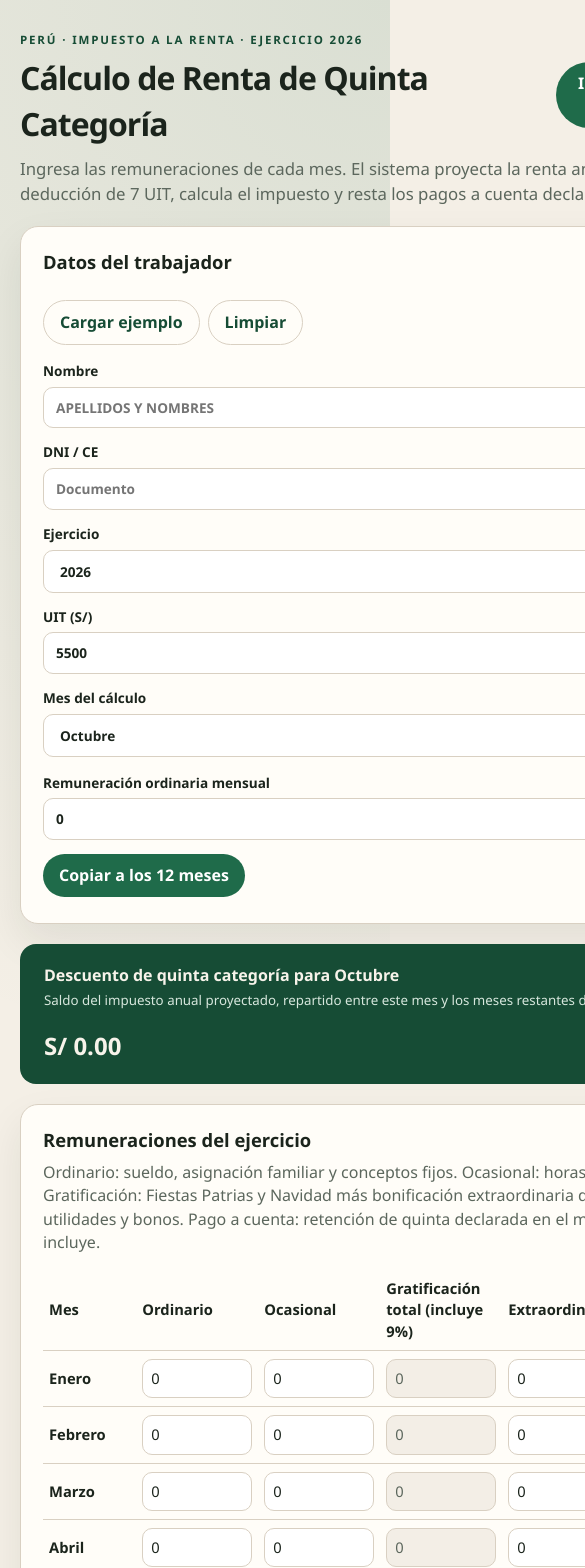
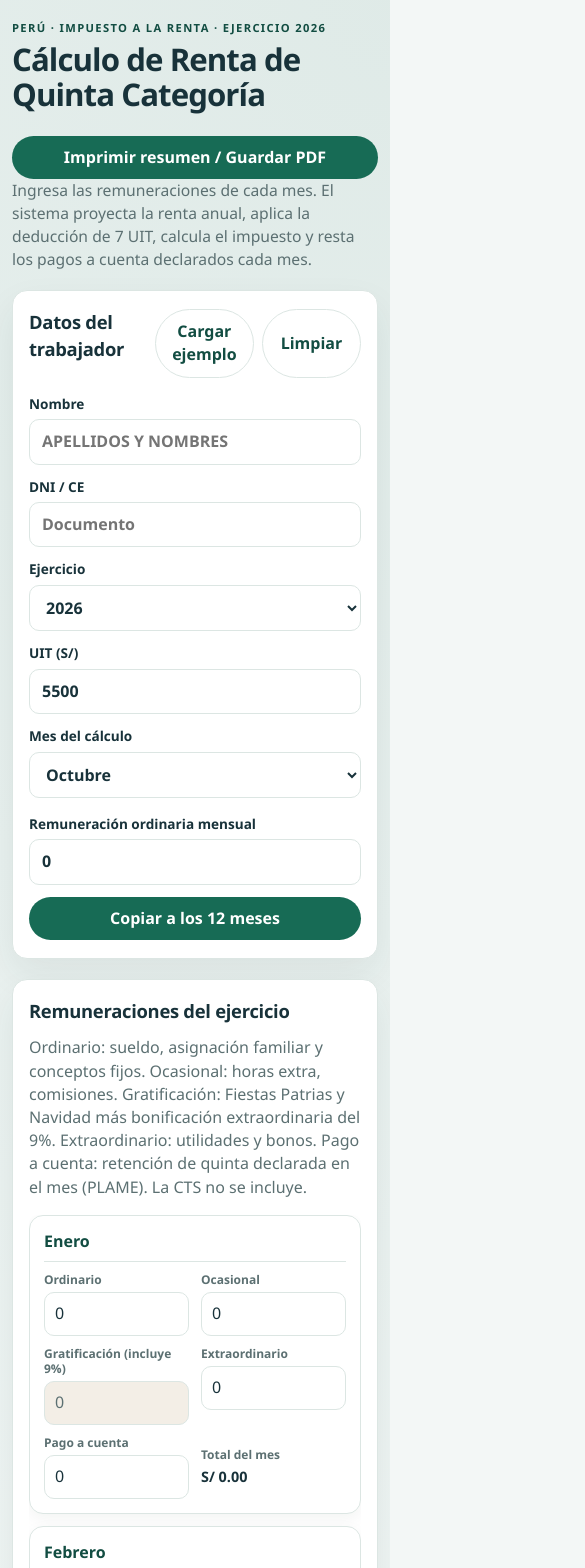
Before and after one commit to juliolh0686/cal_5tacattegoria, a Vue app: page / in a window 390 px wide. Shown: the top 1568 px of the page, 585 px wide, since content can reach past the window. Built offline with nearby package versions, Linux system fonts and the light colour scheme.

Commit message:
Mejora diseño responsivo y presentación de resultados

```diff
--- a/src/App.vue
+++ b/src/App.vue
@@ -296,14 +296,6 @@ function actualizarGratificacionTotal(mes, totalIngresado) {
       </div>
     </section>
 
-    <section class="selected-retention" aria-live="polite">
-      <div>
-        <span>Descuento de quinta categoría para {{ retencionSeleccionada.nombre }}</span>
-        <small>Saldo del impuesto anual proyectado, repartido entre este mes y los meses restantes del año.</small>
-      </div>
-      <strong>{{ soles(retencionSeleccionada.retencionMes) }}</strong>
-    </section>
-
     <section class="panel">
       <div class="panel-head panel-head-remuneraciones">
         <h2>Remuneraciones del ejercicio</h2>
@@ -317,7 +309,7 @@ function actualizarGratificacionTotal(mes, totalIngresado) {
       </div>
 
       <div class="table-wrap">
-        <table>
+        <table class="payroll-table">
           <thead>
             <tr>
               <th>Mes</th>
@@ -332,13 +324,13 @@ function actualizarGratificacionTotal(mes, totalIngresado) {
           <tbody>
             <tr v-for="mes in form.meses" :key="mes.id">
               <th>{{ MESES[mes.id - 1].nombre }}</th>
-              <td>
+              <td data-label="Ordinario">
                 <input v-model.number="mes.ordinario" type="number" min="0" step="0.01" />
               </td>
-              <td>
+              <td data-label="Ocasional">
                 <input v-model.number="mes.variable" type="number" min="0" step="0.01" />
               </td>
-              <td>
+              <td data-label="Gratificación (incluye 9%)">
                 <template v-if="mes.id === 7 || mes.id === 12">
                   <input
                     :value="round2(toNumber(mes.gratificacion) + bonificacionGratificacion(mes))"
@@ -351,13 +343,13 @@ function actualizarGratificacionTotal(mes, totalIngresado) {
                 </template>
                 <input v-else :value="0" type="number" disabled aria-label="Sin gratificación este mes" />
               </td>
-              <td>
+              <td data-label="Extraordinario">
                 <input v-model.number="mes.extraordinario" type="number" min="0" step="0.01" />
               </td>
-              <td>
+              <td data-label="Pago a cuenta">
                 <input v-model.number="mes.pagoACuenta" type="number" min="0" step="0.01" />
               </td>
-              <td class="num">{{ soles(resultado.retenciones[mes.id - 1].totalMes) }}</td>
+              <td class="num" data-label="Total del mes">{{ soles(resultado.retenciones[mes.id - 1].totalMes) }}</td>
             </tr>
           </tbody>
           <tfoot>
@@ -406,6 +398,14 @@ function actualizarGratificacionTotal(mes, totalIngresado) {
       </article>
     </section>
 
+    <section class="selected-retention" aria-live="polite">
+      <div>
+        <span>Descuento de quinta categoría para {{ retencionSeleccionada.nombre }}</span>
+        <small>Saldo del impuesto anual proyectado, repartido entre este mes y los meses restantes del año.</small>
+      </div>
+      <strong>{{ soles(retencionSeleccionada.retencionMes) }}</strong>
+    </section>
+
     <div class="split">
       <section class="panel">
         <h2>Tramos del impuesto</h2>
@@ -413,6 +413,7 @@ function actualizarGratificacionTotal(mes, totalIngresado) {
           Tasa efectiva sobre renta bruta: {{ pct(resultado.tasaEfectiva) }}
           · Total del impuesto: {{ soles(resultado.impuestoAnual) }}
         </p>
+        <div class="table-wrap">
         <table class="compact">
           <thead>
             <tr>
@@ -431,6 +432,7 @@ function actualizarGratificacionTotal(mes, totalIngresado) {
             </tr>
           </tbody>
         </table>
+        </div>
         <p class="legal">
           UIT {{ form.ejercicio }}: {{ soles(form.uit) }}. Deducción fija 7 UIT =
           {{ soles(resultado.deduccionFija) }}. Referencia: art. 53° LIR y procedimiento de
@@ -440,6 +442,7 @@ function actualizarGratificacionTotal(mes, totalIngresado) {
 
       <section class="panel">
         <h2>Retención mensual proyectada</h2>
+        <div class="table-wrap">
         <table class="compact">
           <thead>
             <tr>
@@ -468,8 +471,10 @@ function actualizarGratificacionTotal(mes, totalIngresado) {
             </tr>
           </tfoot>
         </table>
+        </div>
       </section>
     </div>
+
   </div>
   <footer class="app-footer">
     <span class="footer-brand">Cálculo de Renta de Quinta Categoría</span>
--- a/src/style.css
+++ b/src/style.css
@@ -1,18 +1,20 @@
 :root {
-  --ink: #1b241c;
-  --muted: #5c675d;
-  --paper: #f4efe6;
-  --card: #fffdf8;
-  --line: #d9d0c2;
-  --accent: #1f6b4a;
-  --accent-dark: #164c35;
-  --gold: #c4a35a;
-  --shadow: 0 18px 40px rgba(27, 36, 28, 0.08);
-  font-family: 'Segoe UI', 'Helvetica Neue', sans-serif;
+  --ink: #18323a;
+  --muted: #5c7072;
+  --paper: #f3f7f6;
+  --card: #ffffff;
+  --line: #dce6e3;
+  --accent: #176b55;
+  --accent-dark: #124d42;
+  --gold: #bc8734;
+  --shadow: 0 16px 36px rgba(24, 50, 58, 0.07);
+  font-family: 'Aptos', 'Segoe UI Variable', 'Segoe UI', system-ui, sans-serif;
   color: var(--ink);
   background: var(--paper);
   line-height: 1.45;
-  font-weight: 430;
+  font-weight: 400;
+  font-synthesis: none;
+  text-rendering: optimizeLegibility;
 }
 
 * {
@@ -22,24 +24,31 @@
 body {
   margin: 0;
   min-width: 320px;
+  width: 100%;
+  overflow-x: hidden;
   background:
-    radial-gradient(circle at top right, rgba(31, 107, 74, 0.12), transparent 28%),
+    radial-gradient(circle at 100% 0, rgba(23, 107, 85, 0.09), transparent 30%),
     var(--paper);
 }
 
 #app {
   max-width: 1180px;
+  width: 100%;
+  min-width: 0;
   margin: 0 auto;
   padding: 32px 20px 64px;
 }
 
 .page {
   display: grid;
+  width: 100%;
+  min-width: 0;
   gap: 20px;
 }
 
 .app-footer {
   max-width: 1180px;
+  width: 100%;
   margin: 4px auto 0;
   padding: 16px 20px 24px;
   border-top: 1px solid var(--line);
@@ -78,7 +87,9 @@ body {
 .hero h1 {
   margin: 6px 0 10px;
   font-size: clamp(2rem, 4vw, 3rem);
+  line-height: 1.12;
   letter-spacing: -0.03em;
+  font-weight: 750;
 }
 
 .hero-top {
@@ -102,8 +113,8 @@ body {
 .eyebrow {
   margin: 0;
   text-transform: uppercase;
-  letter-spacing: 0.16em;
-  font-size: 0.72rem;
+  letter-spacing: 0.12em;
+  font-size: 0.7rem;
   color: var(--accent-dark);
   font-weight: 700;
 }
@@ -122,9 +133,10 @@ small {
 }
 
 .panel {
+  min-width: 0;
   background: var(--card);
   border: 1px solid var(--line);
-  border-radius: 18px;
+  border-radius: 16px;
   padding: 22px;
   box-shadow: var(--shadow);
 }
@@ -152,6 +164,8 @@ small {
 h2 {
   margin: 0 0 12px;
   font-size: 1.15rem;
+  letter-spacing: -0.015em;
+  font-weight: 700;
 }
 
 .actions,
@@ -181,7 +195,8 @@ select {
 
 input:focus,
 select:focus {
-  outline: 2px solid rgba(31, 107, 74, 0.35);
+  outline: 3px solid rgba(23, 107, 85, 0.2);
+  outline-offset: 1px;
   border-color: var(--accent);
 }
 
@@ -223,6 +238,7 @@ button {
   font: inherit;
   font-weight: 650;
   cursor: pointer;
+  transition: background-color 160ms ease, border-color 160ms ease, transform 160ms ease;
 }
 
 .primary {
@@ -234,6 +250,11 @@ button {
   background: var(--accent-dark);
 }
 
+button:focus-visible {
+  outline: 3px solid rgba(23, 107, 85, 0.32);
+  outline-offset: 2px;
+}
+
 .ghost {
   background: transparent;
   color: var(--accent-dark);
@@ -242,11 +263,26 @@ button {
 
 .table-wrap {
   overflow-x: auto;
+  overscroll-behavior-inline: contain;
+  scrollbar-width: thin;
+  border-radius: 8px;
 }
 
 table {
   width: 100%;
   border-collapse: collapse;
+}
+
+.table-wrap table {
+  min-width: 900px;
+}
+
+.compact {
+  min-width: 560px;
+}
+
+.table-wrap table.compact {
+  min-width: 560px;
 }
 
 th,
@@ -255,6 +291,17 @@ td {
   padding: 8px 6px;
   border-bottom: 1px solid var(--line);
   font-size: 0.92rem;
+}
+
+thead th {
+  background: #edf5f2;
+  color: #294d49;
+  font-size: 0.78rem;
+  font-weight: 700;
+}
+
+tbody tr:hover {
+  background: rgba(23, 107, 85, 0.035);
 }
 
 .compact th,
@@ -300,7 +347,7 @@ td input {
   gap: 18px;
   padding: 20px 24px;
   border-radius: 16px;
-  background: var(--accent-dark);
+  background: linear-gradient(120deg, #124d42, #176b55);
   color: #f7f3ea;
 }
 
@@ -326,7 +373,7 @@ td input {
 .kpi-grid article {
   background: var(--card);
   border: 1px solid var(--line);
-  border-radius: 16px;
+  border-radius: 14px;
   padding: 16px 18px;
 }
 
@@ -361,7 +408,7 @@ td input {
 .saldo-grid article {
   background: var(--card);
   border: 1px solid var(--line);
-  border-radius: 16px;
+  border-radius: 14px;
   padding: 16px 18px;
 }
 
@@ -392,23 +439,44 @@ td input {
   gap: 16px;
 }
 
+.split > *,
+.table-wrap {
+  min-width: 0;
+}
+
 .legal {
   font-size: 0.8rem;
   margin: 14px 0 0;
 }
 
 @media (max-width: 960px) {
-  .grid-4,
-  .grid-3,
+  #app {
+    padding: 24px 20px 48px;
+  }
+
+  .grid-4 {
+    grid-template-columns: repeat(3, minmax(0, 1fr));
+  }
+
   .grid-2,
-  .kpi-grid,
-  .saldo-grid,
+  .grid-3 {
+    grid-template-columns: repeat(2, minmax(0, 1fr));
+  }
+
+  .kpi-grid {
+    grid-template-columns: repeat(2, minmax(0, 1fr));
+  }
+
+  .saldo-grid {
+    grid-template-columns: repeat(3, minmax(0, 1fr));
+  }
+
   .split {
     grid-template-columns: 1fr;
   }
 
   .panel-head {
-    flex-direction: column;
+    align-items: flex-start;
   }
 
   .panel-head-remuneraciones {
@@ -417,8 +485,229 @@ td input {
   }
 
   .selected-retention {
+    align-items: center;
+  }
+}
+
+@media (max-width: 680px) {
+  #app {
+    padding: 20px 14px 36px;
+  }
+
+  .hero-top {
+    align-items: stretch;
+    flex-direction: column;
+    gap: 14px;
+  }
+
+  .hero h1 {
+    font-size: clamp(1.8rem, 8vw, 2.5rem);
+    line-height: 1.12;
+  }
+
+  .lead {
+    font-size: 0.98rem;
+  }
+
+  .print-button,
+  .inline-actions .primary {
+    width: 100%;
+  }
+
+  .panel {
+    padding: 18px 16px;
+    border-radius: 15px;
+  }
+
+  .grid-4,
+  .grid-3,
+  .grid-2,
+  .kpi-grid,
+  .saldo-grid {
+    grid-template-columns: repeat(2, minmax(0, 1fr));
+    gap: 12px;
+  }
+
+  .grid-4 label:first-child,
+  .grid-2 > label {
+    grid-column: 1 / -1;
+  }
+
+  .fill-row .inline-actions {
+    align-items: stretch;
+    grid-column: 1 / -1;
+    padding-bottom: 0;
+  }
+
+  .panel-head,
+  .panel-head-remuneraciones {
+    gap: 12px;
+  }
+
+  .panel-head-remuneraciones {
     align-items: flex-start;
     flex-direction: column;
+  }
+
+  .actions {
+    width: 100%;
+  }
+
+  .actions button {
+    flex: 1;
+  }
+
+  .selected-retention {
+    align-items: flex-start;
+    padding: 18px;
+  }
+
+  .selected-retention strong {
+    font-size: 1.7rem;
+  }
+
+  .kpi-grid article,
+  .saldo-grid article {
+    min-width: 0;
+    padding: 14px;
+  }
+
+  .kpi-grid strong,
+  .saldo-grid strong {
+    font-size: 1.05rem;
+    overflow-wrap: anywhere;
+  }
+
+  .app-footer {
+    padding-right: 14px;
+    padding-left: 14px;
+  }
+
+  input,
+  select {
+    min-height: 44px;
+    font-size: 16px;
+  }
+
+  .payroll-table,
+  .payroll-table tbody {
+    display: block;
+    min-width: 0 !important;
+    width: 100%;
+  }
+
+  .payroll-table thead {
+    display: none;
+  }
+
+  .payroll-table tbody {
+    display: grid;
+    gap: 12px;
+  }
+
+  .payroll-table tbody tr {
+    display: grid;
+    grid-template-columns: repeat(2, minmax(0, 1fr));
+    gap: 10px 12px;
+    padding: 14px;
+    border: 1px solid var(--line);
+    border-radius: 14px;
+    background: var(--card);
+    box-shadow: 0 5px 16px rgba(27, 36, 28, 0.05);
+  }
+
+  .payroll-table tbody tr > th {
+    grid-column: 1 / -1;
+    padding: 0 0 8px;
+    border-bottom: 1px solid var(--line);
+    color: var(--accent-dark);
+    font-size: 1rem;
+  }
+
+  .payroll-table tbody tr > td {
+    display: flex;
+    min-width: 0;
+    flex-direction: column;
+    gap: 5px;
+    padding: 0;
+    border: 0;
+    font-size: 0.9rem;
+    text-align: left;
+  }
+
+  .payroll-table tbody tr > td::before {
+    content: attr(data-label);
+    color: var(--muted);
+    font-size: 0.75rem;
+    font-weight: 650;
+    line-height: 1.25;
+  }
+
+  .payroll-table tbody tr > td input {
+    width: 100%;
+    min-width: 0;
+    padding: 9px 10px;
+    font-variant-numeric: tabular-nums;
+  }
+
+  .payroll-table tbody tr > td.num {
+    justify-content: center;
+    font-weight: 700;
+  }
+
+  .payroll-table tfoot {
+    display: grid;
+    margin-top: 12px;
+    padding: 14px;
+    border-radius: 14px;
+    background: #eaf1eb;
+  }
+
+  .payroll-table tfoot tr {
+    display: grid;
+    grid-template-columns: repeat(2, minmax(0, 1fr));
+    gap: 8px;
+  }
+
+  .payroll-table tfoot th {
+    grid-column: 1 / -1;
+    padding: 0 0 6px;
+    color: var(--accent-dark);
+  }
+
+  .payroll-table tfoot td[colspan] {
+    display: none;
+  }
+
+  .payroll-table tfoot td {
+    padding: 0;
+    border: 0;
+    font-size: 0.9rem;
+  }
+}
+
+@media (max-width: 420px) {
+  #app {
+    padding-right: 12px;
+    padding-left: 12px;
+  }
+
+  .grid-4,
+  .grid-3,
+  .grid-2,
+  .kpi-grid,
+  .saldo-grid {
+    grid-template-columns: 1fr;
+  }
+
+  .grid-4 label:first-child,
+  .grid-2 > label,
+  .fill-row .inline-actions {
+    grid-column: auto;
+  }
+
+  .footer-author {
+    flex-wrap: wrap;
   }
 }
 
```
